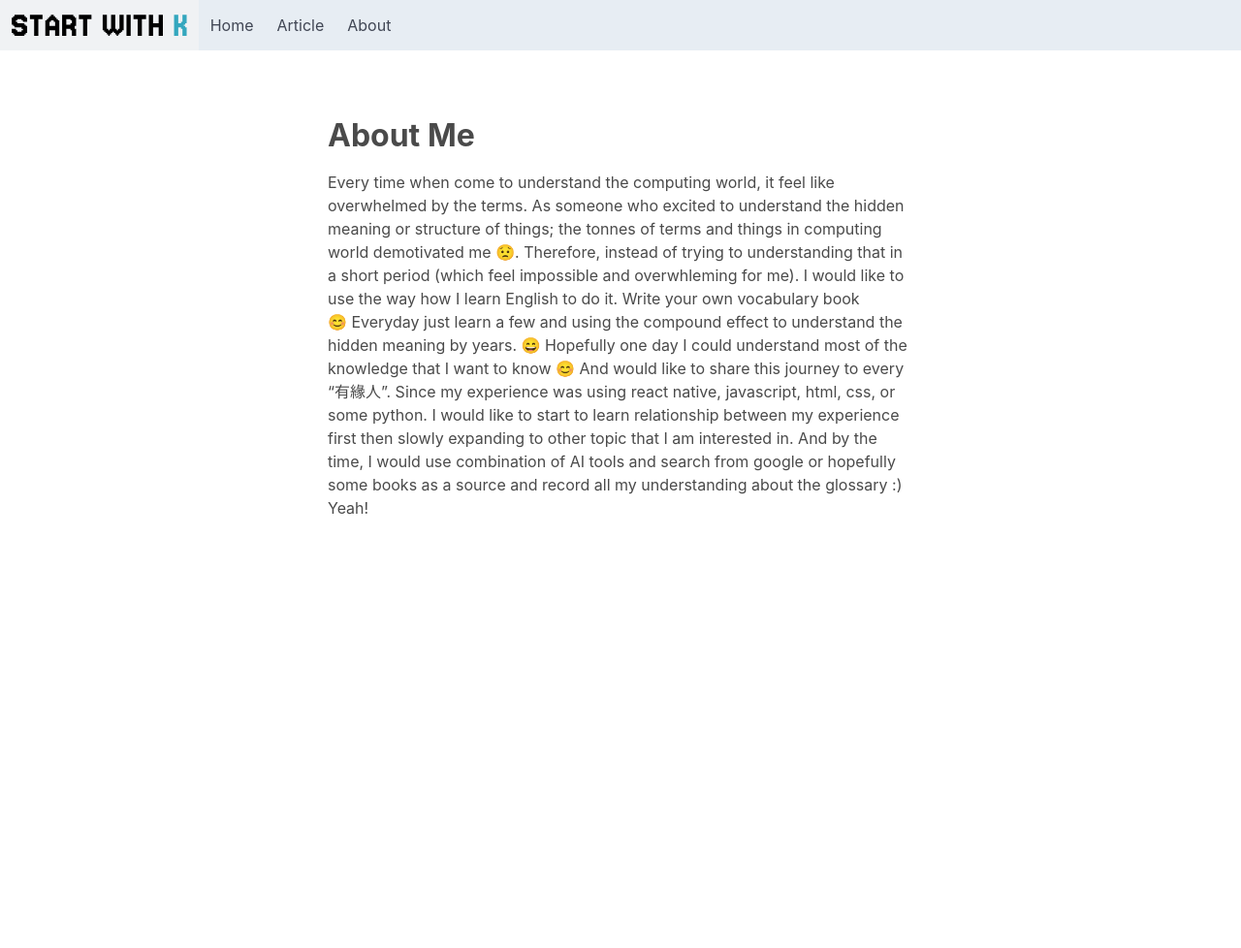
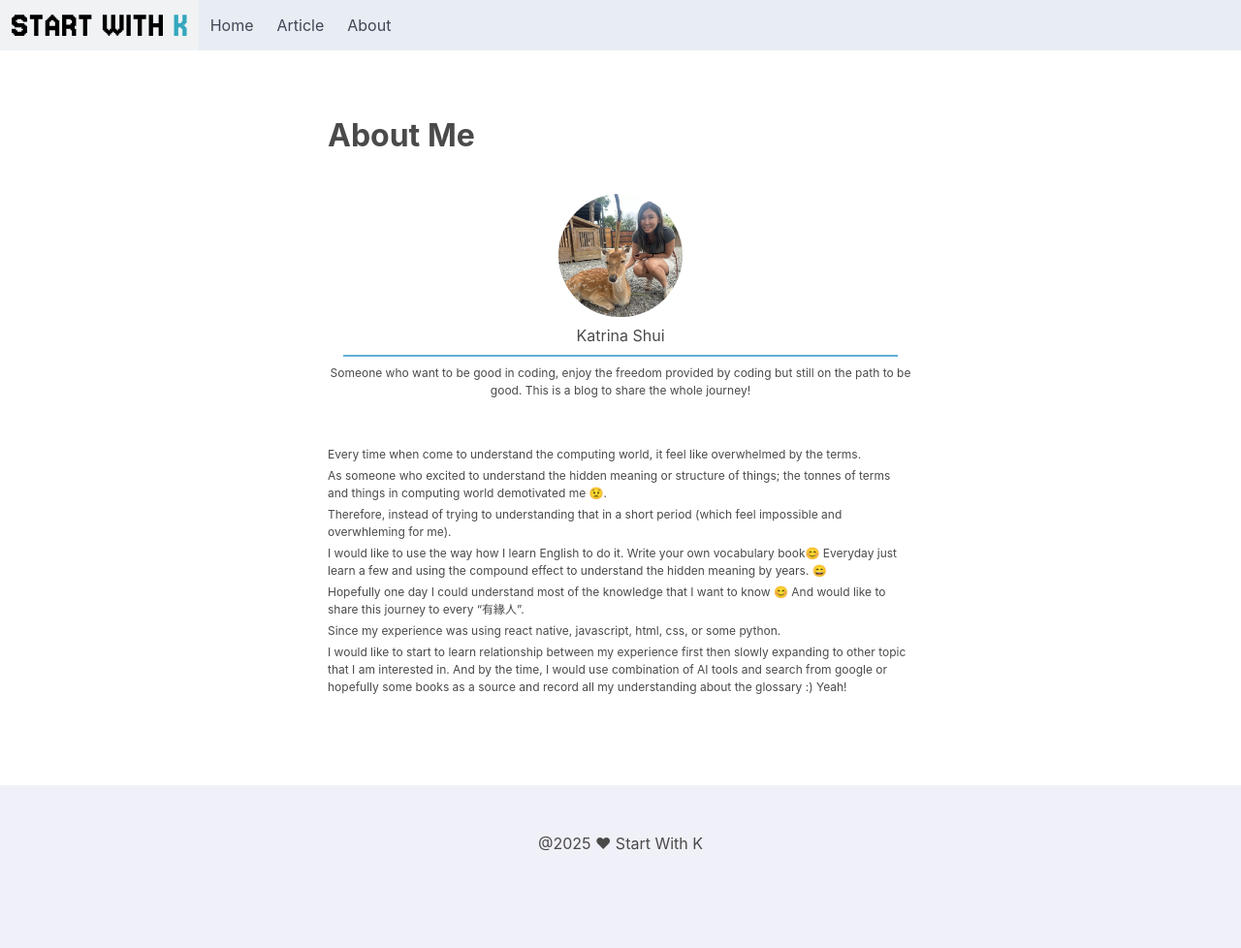
Before and after one commit to Katrinasms/katrina.sh_mainsite, a Jekyll site: the page built from en/about.md, in a window 1280 px wide. Shown: the whole page at 97% size. Built offline with Jekyll 4.4.1, drawn with Linux system fonts in a browser that asks for light colours; before the commit the page ends 900 px from its top, so only the background shows below that.

Commit message:
feat: modify about and add animation for burger

```diff
--- a/_includes/navigation.html
+++ b/_includes/navigation.html
@@ -24,9 +24,6 @@
         <a class="navbar-item" href="/en/">
           Home
         </a>
-        <!-- <a class="navbar-item">
-          Documentation
-          </a> -->
         <a class="navbar-item" href="/en/">
           Article
         </a>
--- a/_layouts/default.html
+++ b/_layouts/default.html
@@ -7,6 +7,7 @@
     <link rel="stylesheet" href="/assets/css/style-ori.min.css">
     <link rel="stylesheet" href="/assets/css/style-article.css">
     <link rel="icon" type="image/svg+xml" href="/assets/images/logo/K.png" >
+    <meta name="viewport" content="width=device-width, initial-scale=1">
   </head>
   <body>
     {% include navigation.html  %}
@@ -15,6 +16,13 @@
         {{ content }}
       </div>
     </main>
-
+    <script src="/assets/js/scripts.js"></script>
   </body>
+  <footer class="footer">
+    <div class="content has-text-centered">
+      <p>
+        @2025 ❤ Start With K
+      </p>
+    </div>
+  </footer>
 </html>
--- /dev/null
+++ b/assets/js/scripts.js
@@ -0,0 +1,22 @@
+document.addEventListener('DOMContentLoaded', () => {
+
+    // Get all "navbar-burger" elements
+    const $navbarBurgers = Array.prototype.slice.call(document.querySelectorAll('.navbar-burger'), 0);
+
+    // Add a click event on each of them
+    $navbarBurgers.forEach( el => {
+    el.addEventListener('click', () => {
+
+        // Get the target from the "data-target" attribute
+        const target = el.dataset.target;
+        const $target = document.getElementById(target);
+
+        // Toggle the "is-active" class on both the "navbar-burger" and the "navbar-menu"
+        el.classList.toggle('is-active');
+        $target.classList.toggle('is-active');
+
+    });
+    });
+
+
+});
--- a/en/about.md
+++ b/en/about.md
@@ -1,24 +1,25 @@
 ---
 layout: "default"
 ---
-
-
 <main class="content-wrapper">
     <article class=" mx-6">
         <h1 class="is-size-3 has-text-weight-bold mt-4 mb-3">About Me</h1>
-        Every time when come to understand the computing world, it feel like overwhelmed by the terms.
-
-        As someone who excited to understand the hidden meaning or structure of things; the tonnes of terms and things in computing world demotivated me 😟.
-
-        Therefore, instead of trying to understanding that in a short period (which feel impossible and overwhleming for me).
-
-        I would like to use the way how I learn English to do it. Write your own vocabulary book😊 Everyday just learn a few and using the compound effect to understand the hidden meaning by years. 😄
-
-        Hopefully one day I could understand most of the knowledge that I want to know 😊 And would like to share this journey to every “有緣人”.
-
-        Since my experience was using react native, javascript, html, css, or some python.
-
-        I would like to start to learn relationship between my experience first then slowly expanding to other topic that I am interested in. And by the time, I would use combination of AI tools and search from google or hopefully some books as a source and record all my understanding about the glossary :) Yeah!
-
-    </article>
-</main>
+        <div class=" py-5">
+            <div class="has-text-centered">
+              <figure class="image is-128x128 is-inline-block">
+                <img class="is-rounded is-shadow" src="/assets/images/profile.jpg" />
+              </figure>
+            </div>
+            <h3 class="has-text-centered">Katrina Shui</h3>
+            <hr class="my-2 mx-4 color-blue">
+            <p class="has-text-centered is-size-7 mb-6">
+              Someone who want to be good in coding, enjoy the freedom provided by coding but still on the path to be good.
+              This is a blog to share the whole journey!
+            </p>
+            <p class="is-size-7 mb-1">Every time when come to understand the computing world, it feel like overwhelmed by the terms.</p>
+       <p class="is-size-7 mb-1">As someone who excited to understand the hidden meaning or structure of things; the tonnes of terms and things in computing world demotivated me 😟.</p>
+        <p class="is-size-7 mb-1">Therefore, instead of trying to understanding that in a short period (which feel impossible and overwhleming for me).
+        <p class="is-size-7 mb-1">I would like to use the way how I learn English to do it. Write your own vocabulary book😊 Everyday just learn a few and using the compound effect to understand the hidden meaning by years. 😄</p>
+        <p class="is-size-7 mb-1">Hopefully one day I could understand most of the knowledge that I want to know 😊 And would like to share this journey to every “有緣人”.</p>
+        <p class="is-size-7 mb-1">Since my experience was using react native, javascript, html, css, or some python. </p>
+        <p class="is-size-7 mb-1">I would like to start to learn relationship between my experience first then slowly expanding to other topic that I am interested in. And by the time, I would use combination of AI tools and search from google or hopefully some books as a source and record all my understanding about the glossary :) Yeah!</p>
```
Also changed, not shown: _layouts/posts.html (+9 -0 lines), en/_enPosts/2025-02-02-Setting-own-webserver.md (+1 -4 lines), en/index.html (+9 -1 lines).
